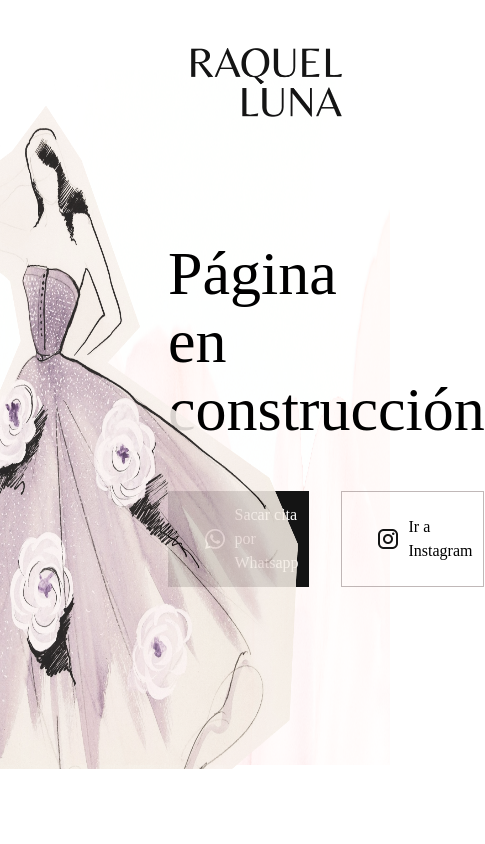
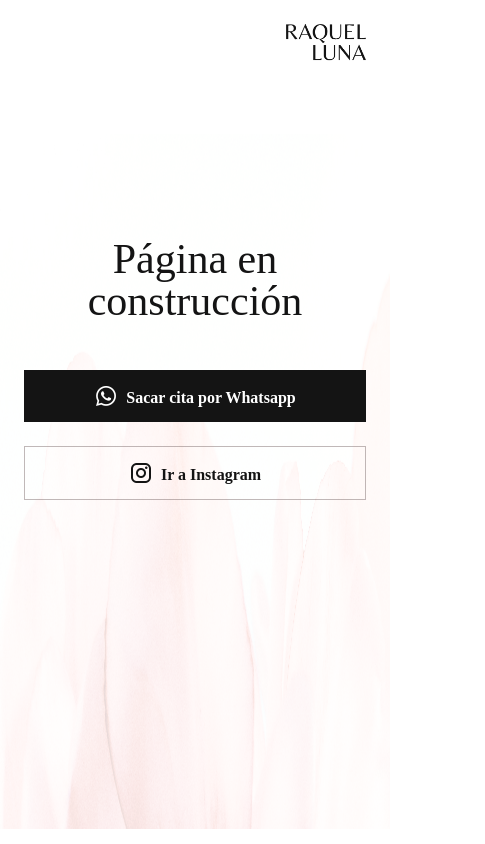
Before and after one commit to br1gonzales/raquel-luna, a Nuxt app: page / in a window 390 px wide. Shown: the whole page, 485 px wide, since content can reach past the window. Built offline with nearby package versions, Linux system fonts and the light colour scheme.

Commit message:
mobile breakpoint

```diff
--- a/app/app.vue
+++ b/app/app.vue
@@ -1,34 +1,5 @@
 <template>
-  <main class="relative">
-    <header class="w-full flex pr-[48px] pt-[48px]">
-      <img src="/logo.png" alt="logo" width="151" height="75" class="ml-auto">
-    </header>
-    <img class="absolute mt-[70px] -z-10 w-full left-0 top-0 w-[1440px] h-[695px]" src="/wallpaper.png" width="1440"
-      height="695" alt="wallpaper">
-    <div class="flex flex-col w-full pt-[115px] pl-[168px] z-100 gap-[48px]">
-      <h1 class="text-[62px] leading-[68px]">Página en construcción</h1>
-      <div class="flex gap-[32px]">
-        <a target="blank" href="https://wa.me/+51996858080"
-          class=" items-center flex bg-[#141414] gap-[8px] py-[12px] px-[34.5px]"><img src="/whatsapp.png"
-            alt="whatsapp logo" width="24" height="24"><span class="text-white">Sacar cita por
-            Whatsapp</span></a>
-        <a target="blank" href="https://www.instagram.com/raquelluna.atelier/"
-          class="flex items-center  border-[#705F5F70] border-[1px] gap-[8px] py-[12px] px-[34.5px]"><img
-            src="/instagram.png" width="24" height="24" alt="instagram logo"> <span>Ir a
-            Instagram</span></a>
-      </div>
-    </div>
-    <img width="547" height="663" class="absolute w-[547px] h-[663px] right-[92px] top-[106px]" src="/vestido.png"
-      alt="vestido"></img>
-  </main>
+  <NuxtLayout>
+    <HomePage />
+  </NuxtLayout>
 </template>
-
-<style>
-h1 {
-  font-family: Belleza
-}
-
-a {
-  font-family: Cambay
-}
-</style>
--- /dev/null
+++ b/app/assets/main.css
@@ -0,0 +1,8 @@
+:root {
+    --breakpoint-xl: 1440px;
+    --breakpoint-lg: 1024px;
+    --breakpoint-md: 834px;
+    --breakpoint-sm: 744px;
+    --breakpoint-xs: 375px;
+    --breakpoint-xxs: 360px;
+}
--- /dev/null
+++ b/app/components/Header.vue
@@ -0,0 +1,5 @@
+<template>
+    <header class="relative w-full flex p-[24px_24px_0_0]">
+        <img src="/logo.png" alt="logo" width="80" height="40" class="ml-auto w-[80px] h-[40px]">
+    </header>
+</template>
--- /dev/null
+++ b/app/components/HomePage.vue
@@ -0,0 +1,3 @@
+<template>
+    <InConstructionNote />
+</template>
--- /dev/null
+++ b/app/components/InConstructionNote.vue
@@ -0,0 +1,29 @@
+<template>
+    <section class="relative">
+        <img class="absolute mt-[70px] -z-10 w-full left-0 top-0 w-[1440px] h-[695px]" src="/wallpaper.png" width="1440"
+            height="695" alt="wallpaper">
+        <div class="flex flex-col w-full xl:pt-[115px] xl:pl-[168px] p-[174px_0]  z-100 gap-[48px]">
+            <h1 class="text-[#141414] mx-[24px] text-[42px] leading-[42px] text-center">Página en construcción</h1>
+            <div class="flex flex-col xl:gap-[32px] gap-[24px] mx-[24px]">
+                <LinkButton variant="primary" href="https://wa.me/+51996858080">
+                    <img src="/whatsapp.png" alt="whatsapp logo" width="24" height="24">
+                    <span class="mt-[4px]">Sacar cita
+                        por
+                        Whatsapp</span>
+                </LinkButton>
+                <LinkButton variant="secondary" href="https://www.instagram.com/raquelluna.atelier/">
+                    <img src="/instagram.png" width="24" height="24" alt="instagram logo">
+                    <span class="mt-[4px]">Ir a Instagram</span>
+                </LinkButton>
+            </div>
+        </div>
+        <img width="547" height="663" class="hidden absolute w-[547px] h-[663px] right-[92px] top-[106px]"
+            src="/vestido.png" alt="vestido"></img>
+    </section>
+</template>
+
+<style>
+h1 {
+    font-family: Belleza
+}
+</style>
--- /dev/null
+++ b/app/components/LinkButton.vue
@@ -0,0 +1,30 @@
+<script setup>
+const variants = ref({
+    primary: 'primary',
+    secondary: 'secondary'
+})
+const props = defineProps({
+    variant: {
+        type: String,
+        default: 'primary',
+    },
+    href: {
+        type: String,
+        required: true
+    }
+})
+
+</script>
+
+<template>
+    <a :href="props.href" target="_blank"
+        :class="['items-center text-[16px] flex justify-center gap-[8px] py-[12px] w-full font-bold', { 'bg-transparent border-[#705F5F70] border-[1px] text-[#141414]': props.variant === variants.secondary }, { 'bg-[#141414] text-white': props.variant === variants.primary }]">
+        <slot />
+    </a>
+</template>
+
+<style>
+a {
+    font-family: 'Cambay'
+}
+</style>
--- /dev/null
+++ b/app/layouts/default.vue
@@ -0,0 +1,6 @@
+<template>
+    <main>
+        <Header />
+        <slot />
+    </main>
+</template>
--- a/nuxt.config.ts
+++ b/nuxt.config.ts
@@ -1,6 +1,9 @@
 // https://nuxt.com/docs/api/configuration/nuxt-config
 export default defineNuxtConfig({
   compatibilityDate: '2025-07-15',
+  css: [
+    '~/assets/main.css'
+  ],
   devtools: { enabled: true },
   modules: ['@nuxtjs/tailwindcss', '@nuxt/fonts']
 })
```
Also changed, not shown: 1 other file (tests, documents, lock files or other folders).
